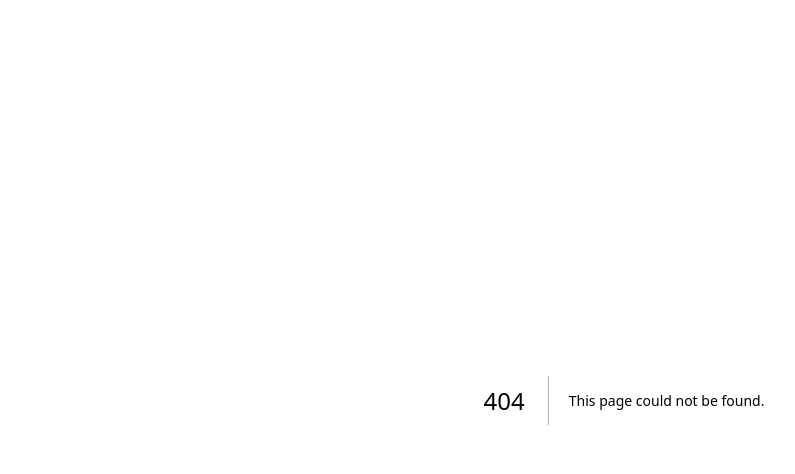
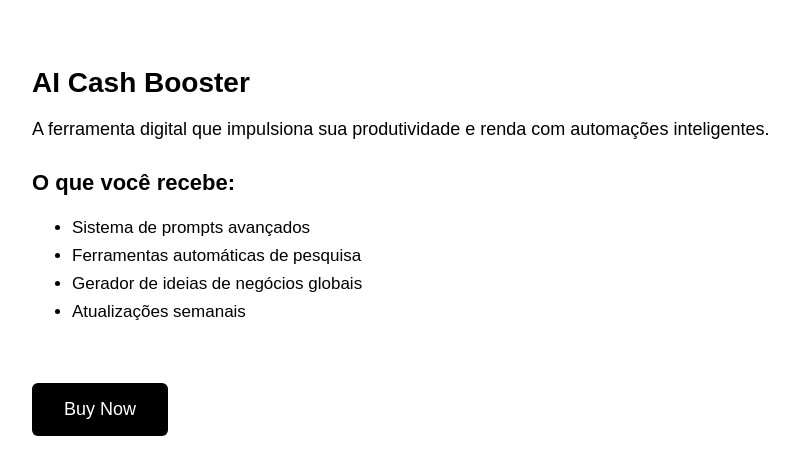
Before and after one commit to eliasgazzolli33-wq/DreamforgeAIi, a Next.js app: page /product in a window 1280 px wide. Before the commit this address had no page. Shown: the top 474 px of the page, without its empty margins (16-811 px from the left). Built offline with nearby package versions, Linux system fonts and the light colour scheme.

Commit message:
Create page.jsx

```diff
--- /dev/null
+++ b/app/product/page.jsx
@@ -0,0 +1,35 @@
+export default function ProductPage() {
+  return (
+    <div style={{ padding: 40, fontFamily: 'sans-serif' }}>
+      <h1 style={{ fontSize: 28, fontWeight: 'bold' }}>AI Cash Booster</h1>
+
+      <p style={{ marginTop: 20, fontSize: 18 }}>
+        A ferramenta digital que impulsiona sua produtividade e renda com automações inteligentes.
+      </p>
+
+      <h2 style={{ marginTop: 30, fontSize: 22 }}>O que você recebe:</h2>
+      <ul style={{ marginTop: 10, fontSize: 17, lineHeight: '28px' }}>
+        <li>Sistema de prompts avançados</li>
+        <li>Ferramentas automáticas de pesquisa</li>
+        <li>Gerador de ideias de negócios globais</li>
+        <li>Atualizações semanais</li>
+      </ul>
+
+      <a
+        href="#"
+        style={{
+          display: 'inline-block',
+          marginTop: 40,
+          padding: '16px 32px',
+          background: 'black',
+          color: 'white',
+          textDecoration: 'none',
+          fontSize: 18,
+          borderRadius: 6
+        }}
+      >
+        Buy Now
+      </a>
+    </div>
+  );
+}
```
